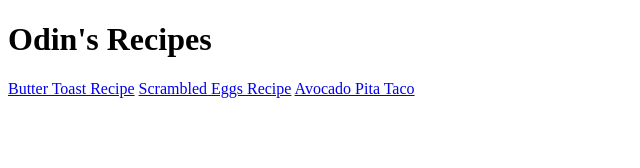
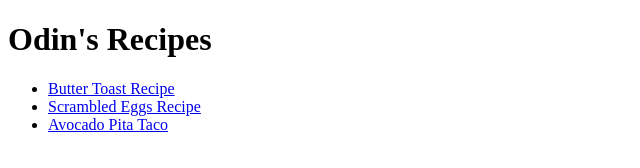
Before and after one commit to YaredMekbib/odin-recipes, a plain HTML site: page index.html in a window 1280 px wide. Shown: the whole page, without its empty margins (0-640 px from the left). Drawn offline with Linux system fonts and the light colour scheme.

Commit message:
Added unordered list to index.html

```diff
--- a/index.html
+++ b/index.html
@@ -8,9 +8,12 @@
     </head>
     <body>
         <h1>Odin's Recipes</h1>
-        <a href="recipes/butter-toast.html">Butter Toast Recipe</a>
-        <a href="recipes/scrambled-eggs.html">Scrambled Eggs Recipe</a>
-        <a href="recipes/avocado-pita-taco.html">Avocado Pita Taco</a>
+        <ul>
+            <li><a href="recipes/butter-toast.html">Butter Toast Recipe</a></li>
+            <li><a href="recipes/scrambled-eggs.html">Scrambled Eggs Recipe</a></li>
+            <li><a href="recipes/avocado-pita-taco.html">Avocado Pita Taco</a></li>
+        </ul>
+
     </body>
 </html>
 <!--an html boilerplate for Odin's Recipes-->
```
